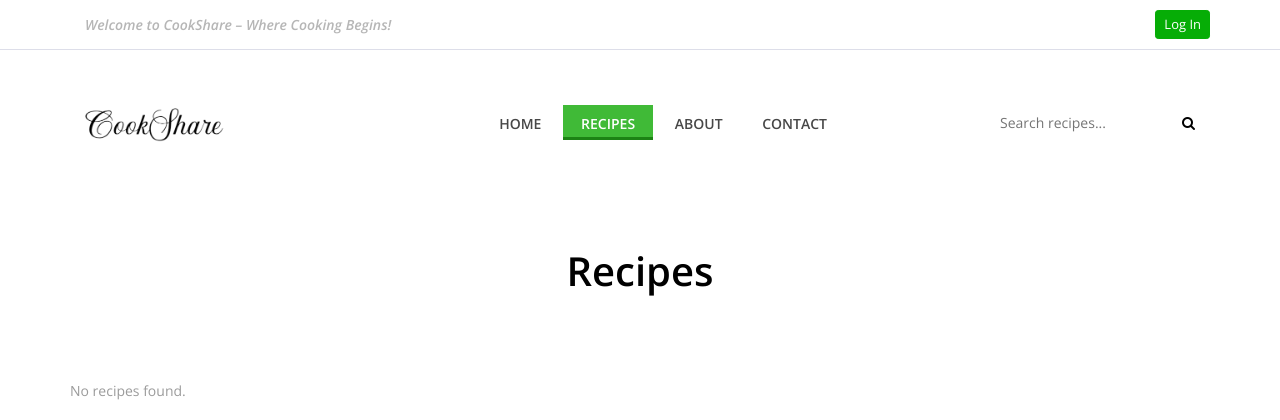
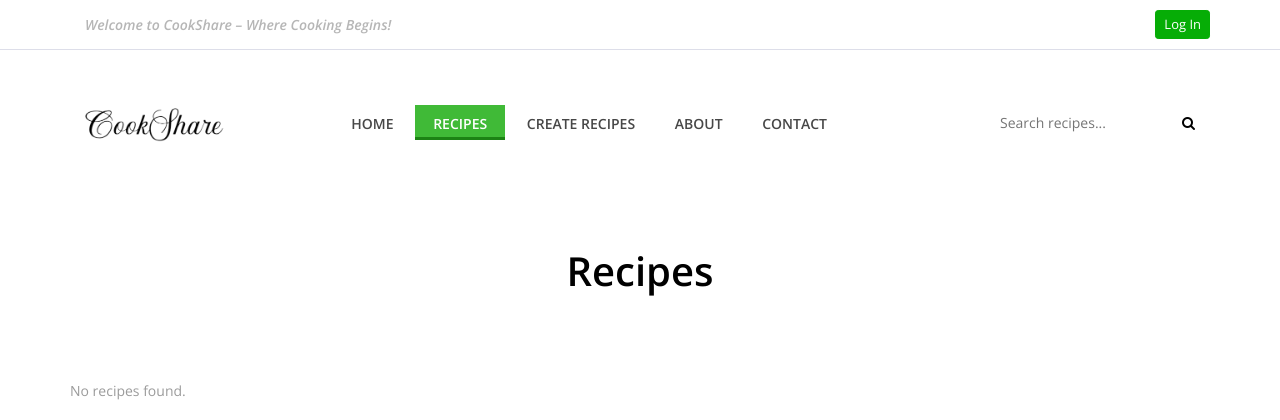
Before and after one commit to ann-jo-mathew/recipe_system, a Django app: page /recipes/ in a window 1280 px wide. Shown: the top 420 px of the page. Run offline with Django 5.2, Linux system fonts and the light colour scheme; data that the repository does not hold is empty; some libraries are stand-ins or nearby versions.

Commit message:
Create recipe added to navbar

```diff
--- a/recipe/recipeApp/templates/recipeApp/base.html
+++ b/recipe/recipeApp/templates/recipeApp/base.html
@@ -158,6 +158,9 @@
                                 <li class="{% if 'recipes' in request.path %}active{% endif %}">
                                     <a href="{% url 'recipes' %}">Recipes</a>
                                 </li>
+                                <li class="{% if 'create' in request.path %}active{% endif %}">
+                                    <a href="{% url 'create_recipe' %}">Create Recipes</a>
+                                </li>
                                 <li class="{% if 'about' in request.path %}active{% endif %}">
                                     <a href="{% url 'about' %}">About</a>
                                 </li>
@@ -165,6 +168,7 @@
                                     <a href="{% url 'contact' %}">Contact</a>
                                 </li>
                             </ul>
+
                         <!--{% if user.is_authenticated %}
                         <div class="navbar-before-login">
                             <ul>
--- a/recipe/recipeApp/views.py
+++ b/recipe/recipeApp/views.py
@@ -6,7 +6,7 @@ from django.contrib.auth import authenticate, login as auth_login, logout as aut
 from django.contrib import messages
 import logging
 from django.contrib.auth.decorators import login_required
-from .forms import UserProfileForm
+from .forms import UserProfileForm, RecipeForm
 from django.db.models import Avg
 from django.contrib.auth import update_session_auth_hash
 from django.contrib.auth.forms import PasswordChangeForm
@@ -233,19 +233,57 @@ def recipe_comments(request, recipe_id):
     })
 
 
+#recipe upload
+""" @login_required """
+def create_recipe(request):
+    if not request.user.is_authenticated:
+        return render(request, "recipeApp/create.html")  # Show encouragement instead of redirecting
 
-@login_required
-def create_recipe(request):
     if request.method == "POST":
+        recipe_name = request.POST['recipe_name']
+        time_needed = request.POST['time_needed']
+        serving_portion = request.POST['serving_portion']
+        image = request.FILES.get('image')
+
+        # Create and save recipe instance
+        recipe = Recipe.objects.create(
+            user=request.user,
+            recipe_name=recipe_name,
+            time_needed=time_needed,
+            serving_portion=serving_portion,
+            image=image
+        )
+
+        # Save Ingredients
+        ingredients = request.POST['ingredients'].split("\n")
+        for ingredient in ingredients:
+            if "-" in ingredient:
+                name, measure = ingredient.split("-", 1)
+                Ingredient.objects.create(recipe=recipe, ingredient_name=name.strip(), measure=measure.strip())
+
+        # Save Instructions
+        instructions = request.POST['instructions'].split("\n")
+        for instruction in instructions:
+            if ":" in instruction:
+                step_no, description = instruction.split(":", 1)
+                Instruction.objects.create(recipe=recipe, step_no=int(step_no.strip()), description=description.strip())
+
+        messages.success(request, "Recipe added successfully!")
+        return redirect("recipes")  # Redirect to recipes page after creation
+
+    return render(request, "recipeApp/create.html")
+    """ if request.method == "POST":
         form = RecipeForm(request.POST, request.FILES)
         if form.is_valid():
-            form.save()
-            return redirect('home')  # Redirect to home or recipe list
+            recipe = form.save(commit=False)  # Don't save yet
+            recipe.user = request.user  # Assign the logged-in user
+            recipe.save()
+            return redirect('recipes')  # Redirect to recipe list or another page
     else:
         form = RecipeForm()
 
-    return render(request, 'recipeApp/create_recipe.html', {'form': form})
-
+    return render(request, 'recipeApp/create.html', {'form': form})
+ """
 def upload_recipe(request):
     return render(request, 'recipeApp/upload_recipe.html')
 
```
Also changed, not shown: recipe/recipeApp/templates/recipeApp/create.html (+10 -0 lines).
